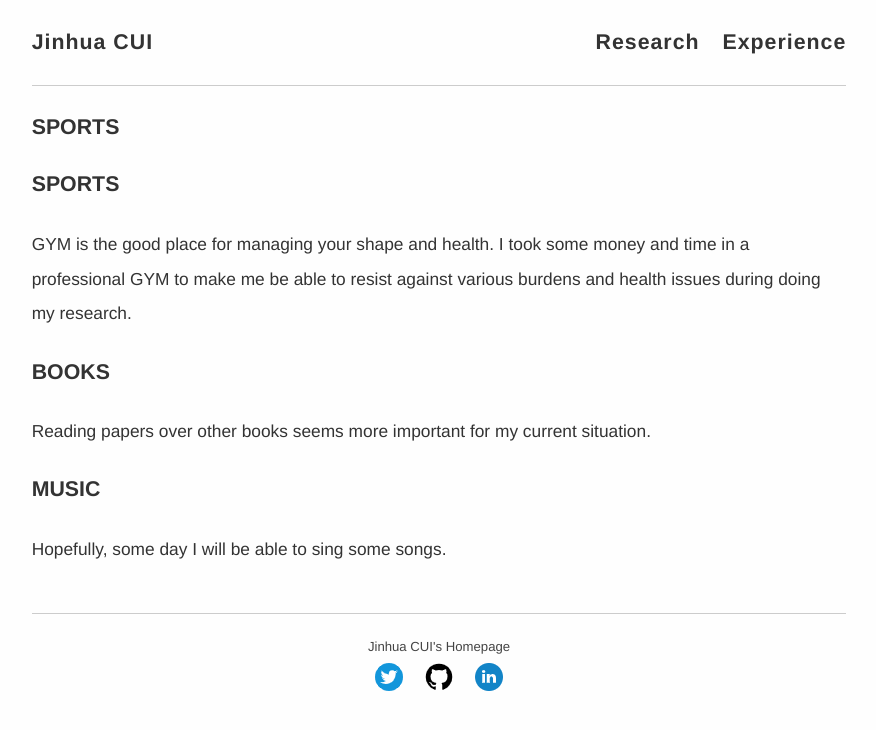
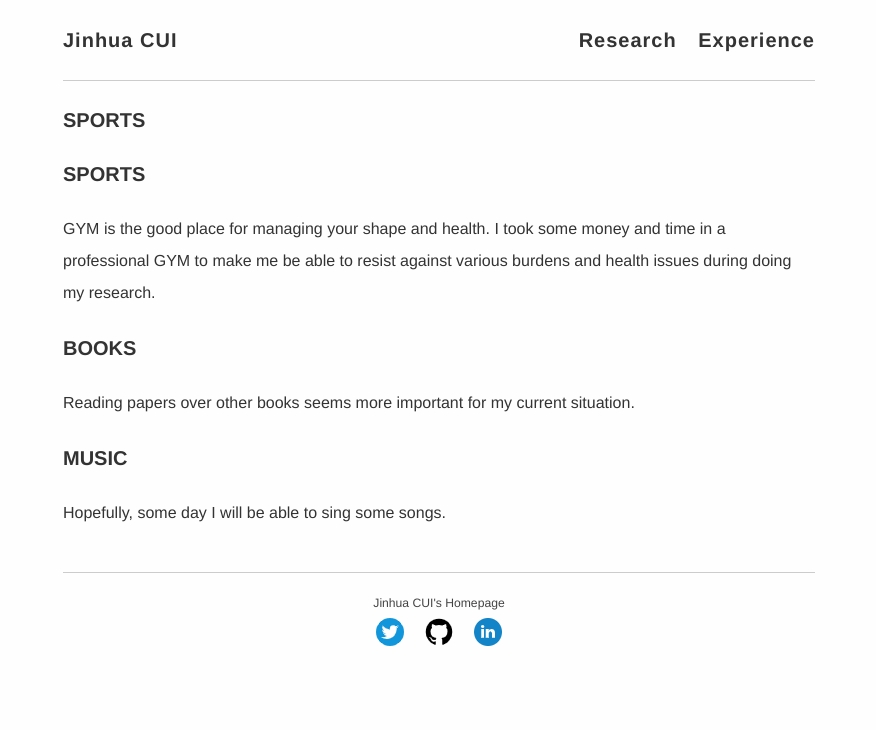
Before and after one commit to cimcs/cimcs.github.io, a Jekyll site: the page built from misc.md, in a window 1280 px wide. Shown: the top 730 px of the page, without its empty margins (201-1077 px from the left). Built offline with Jekyll 4.4.1, drawn with Linux system fonts in a browser that asks for light colours; comment, search, counter and statistics services are not loaded; our own code applies the rules of GitHub Pages for plain Markdown files.

Commit message:
Update main.scss

```diff
--- a/css/main.scss
+++ b/css/main.scss
@@ -7,11 +7,11 @@ $font-weight-normal: 200;
 $font-weight-bold:   600;
 
 $base-font-family: "San Francisco", "Helvetica Neue", Helvetica, Roboto, "Segoe UI", "Segoe WP", Arial, Ubuntu, sans-serif;
-$base-font-size:   13pt;
+$base-font-size:   12pt;
 $base-line-height: 2;
 
 $heading-font-family: $base-font-family;
-$heading-font-size:   16pt;
+$heading-font-size:   15pt;
 $heading-line-height: 1.5;
 
 $small-font-size:  0.875em;
@@ -25,7 +25,7 @@ $grey-dark:  #444;
 $grey-vdark: #333;
 $blue:       #0091ed;
 $black1:     #222;
-$orange:     #FF9900;
+$orange:     #f08519;
 
 $background:        $grey-vlight;
 $dark-background:   darken($background, 5%);
```
